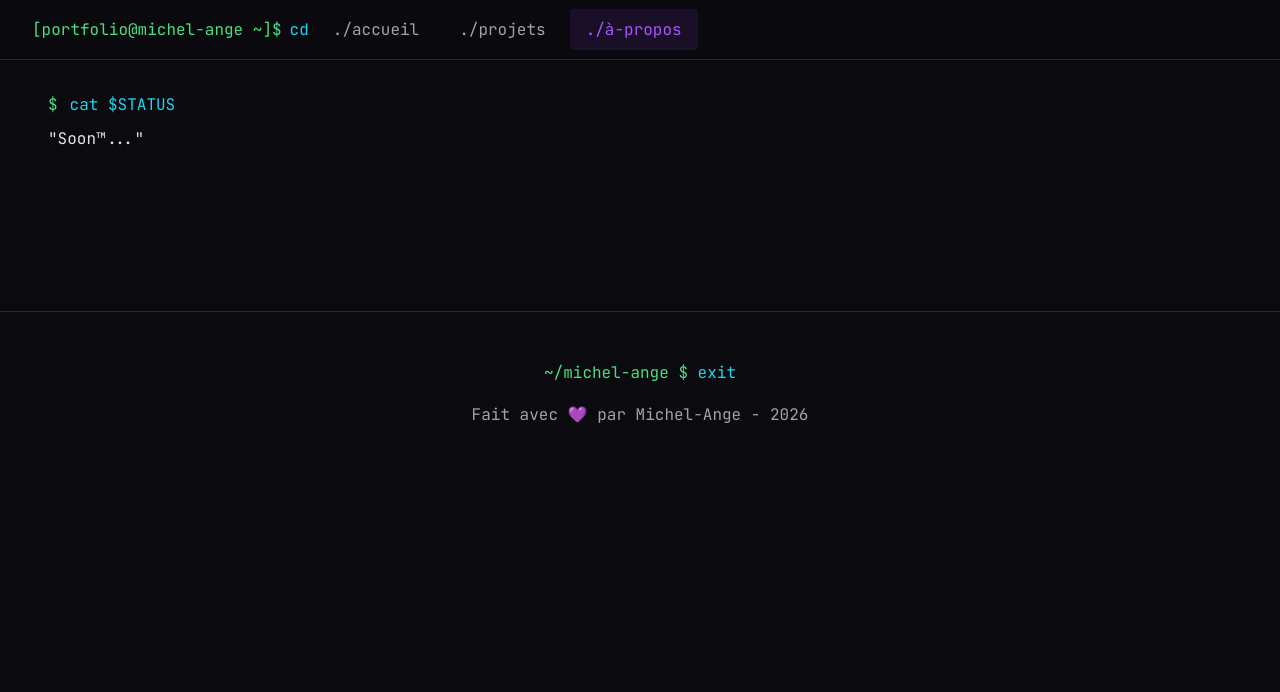
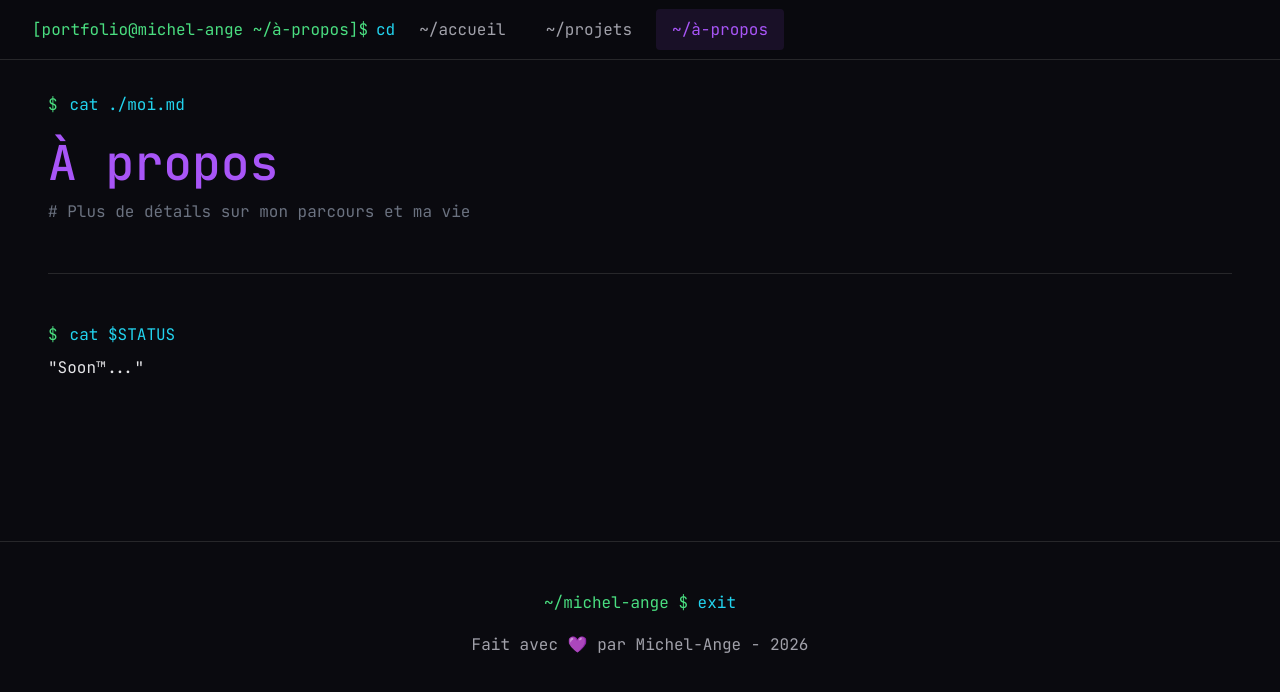
Before and after one commit to Misheru504/misheru504.github.io, a plain HTML site: page pages/a-propos.html in a window 1280 px wide. Drawn offline with nearby package versions, Linux system fonts and the light colour scheme.

Commit message:
added page headers

```diff
--- a/pages/a-propos.html
+++ b/pages/a-propos.html
@@ -22,14 +22,24 @@
     </head>
     <body>
         <nav>
-            <span class="prompt">[portfolio@michel-ange ~]$</span>
+            <span class="prompt">[portfolio@michel-ange ~/à-propos]$</span>
             <span class="command">cd</span>
 
-            <a href="../index.html" class="nav-link">./accueil</a>
-            <a href="./projets.html" class="nav-link">./projets</a>
-            <a href="./a-propos.html" class="nav-link active">./à-propos</a>
+            <a href="../index.html" class="nav-link">~/accueil</a>
+            <a href="./projets.html" class="nav-link">~/projets</a>
+            <a href="./a-propos.html" class="nav-link active">~/à-propos</a>
         </nav>
         <main class="container-fluid px-3 px-md-5">
+            <section class="page-header">
+                <div class="terminal-line">
+                    <span class="prompt">$</span>
+                    <span class="command">cat ./moi.md</span>
+                </div>
+                <h1 class="page-title">À propos</h1>
+                <p class="page-subtitle">
+                    <span class="comment"># Plus de détails sur mon parcours et ma vie</span>
+                </p>
+            </section>
             <section>
                 <div class="terminal-line">
                     <span class="prompt">$</span>
```
Also changed, not shown: index.html (+5 -5 lines), pages/projets.html (+14 -4 lines).
